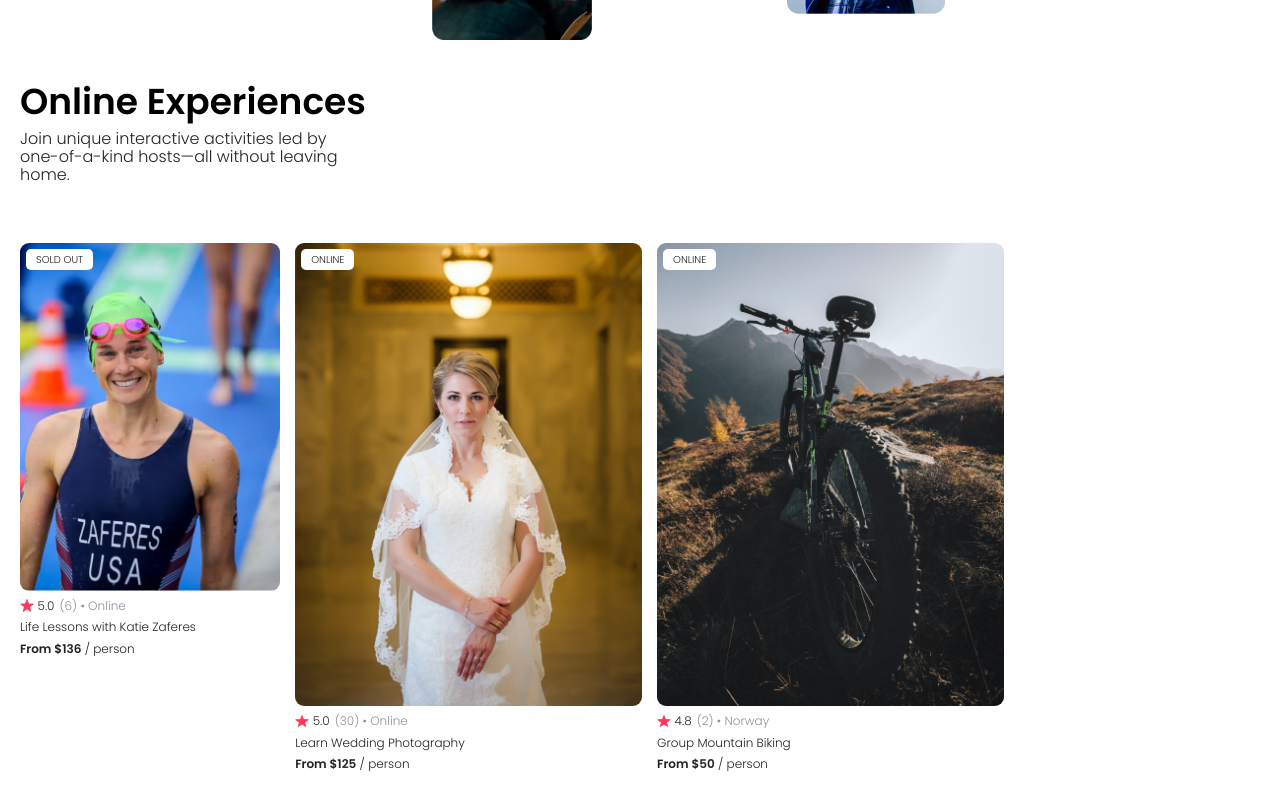
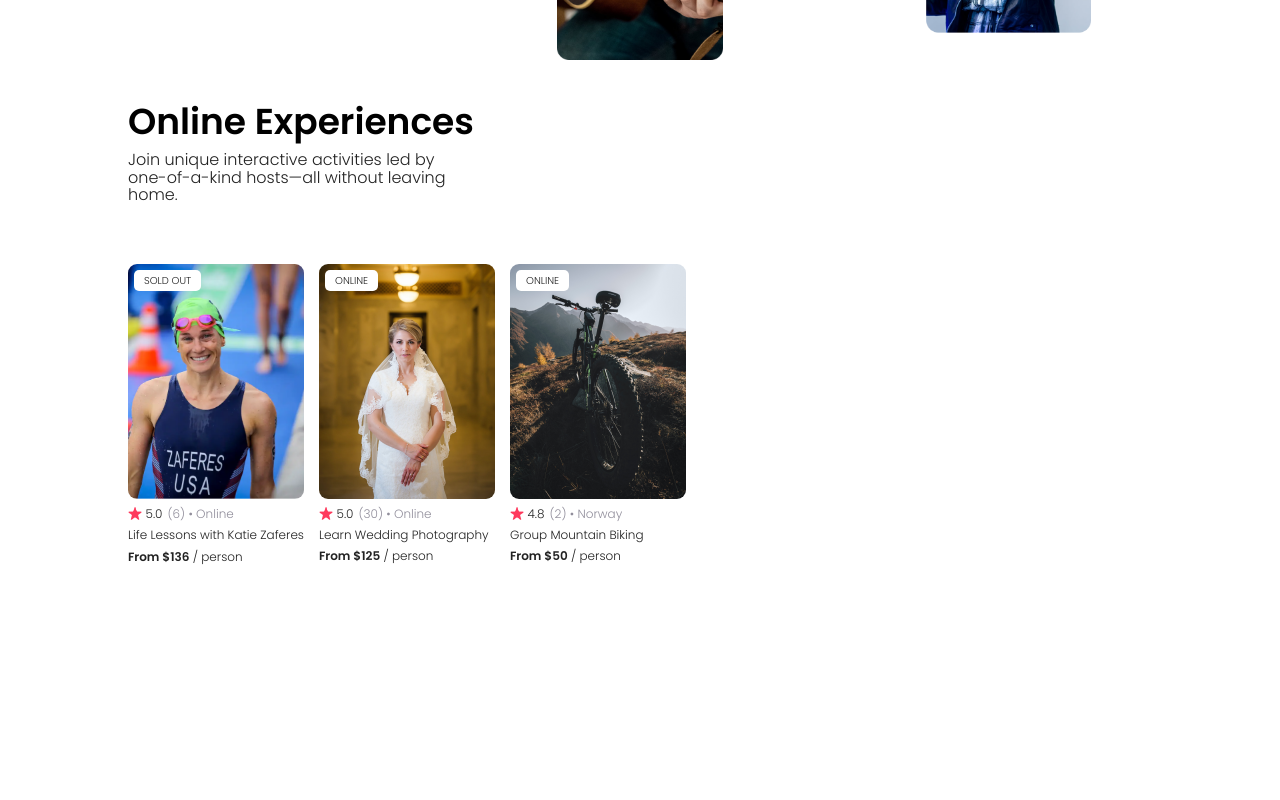
Before and after one commit to Daniel-Ezekiel/airbnb-xps, a React (Vite) app: page / in a window 1280 px wide. Shown: the part 606-1406 px from the top of the page. After the commit the page ends 1199 px from the top, so only its background shows below. Built offline with nearby package versions, Linux system fonts and the light colour scheme.

Commit message:
style: resolved layout and responsiveness issues on large screensr

```diff
--- a/src/App.css
+++ b/src/App.css
@@ -35,13 +35,17 @@ header {
 }
 
 main {
-  max-width: 102.4rem;
   padding: 2rem;
   display: flex;
   flex-direction: column;
   justify-content: center;
   align-items: center;
   gap: 5rem;
+}
+
+main > section {
+  max-width: 102.4rem;
+  margin: auto;
 }
 
 .hero {
@@ -151,3 +155,9 @@ main {
     font-size: 1.6rem;
   }
 }
+
+@media screen and (min-width: 550px) {
+  .experiences--card {
+    width: 17.6rem;
+  }
+}
```
